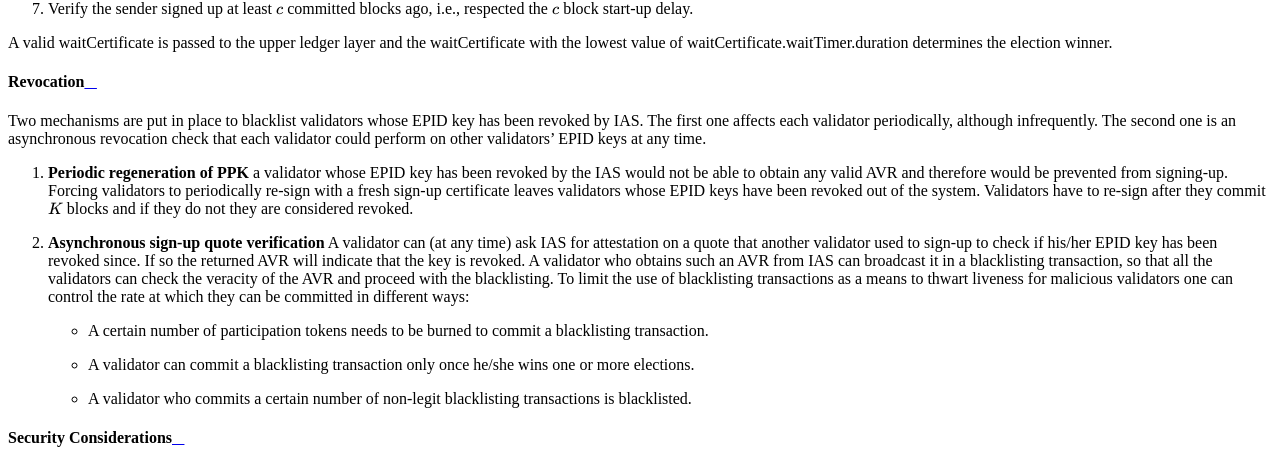
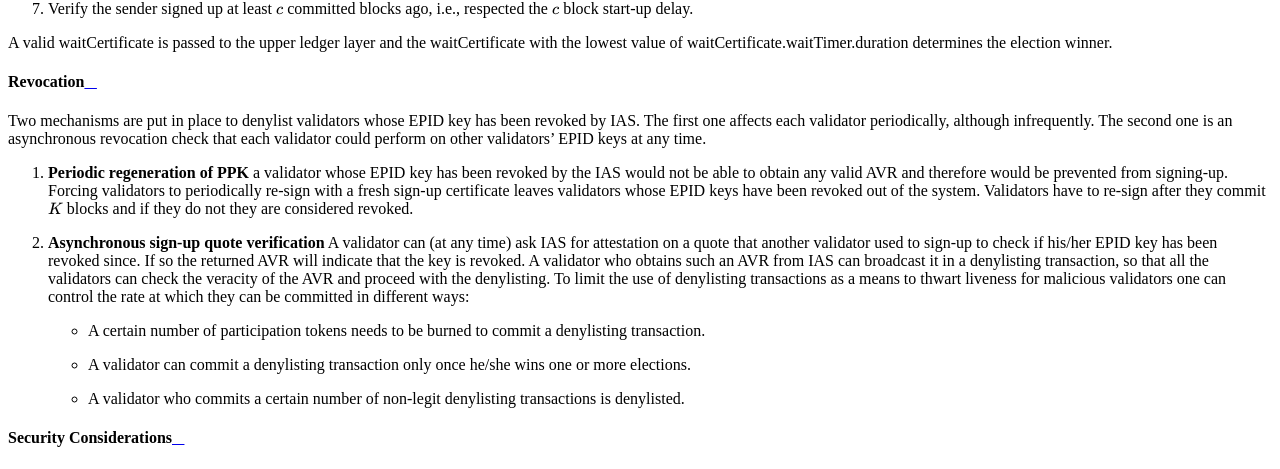
Before and after one commit to hyperledger-archives/sawtooth-poet, a Sphinx documentation site: the page built from docs/source/architecture/poet.rst, in a window 1280 px wide and 900 px high, scrolled down 7198 px. Shown: the part 148-617 px from the top of the window. Built offline with Sphinx 7.4.7 and the Read the Docs theme 2.0.0, drawn with Linux system fonts in a browser that asks for light colours; formulas are drawn with MathJax 3; some of the changed text lies outside the part shown.

Commit message:
Revise doc text for inclusive terminology
Adopt Linux Kernel code-style for inclusive replacements for
master/slave and blacklist/whitelist.

See:
https://github.com/torvalds/linux/commit/49decddd39e5f6132ccd7d9fdc3d7c470b0061bb
https://github.com/torvalds/linux/blob/a5f526ecb075a08c4a082355020166c7fe13ae27/Documentation/process/coding-style.rst#4-naming
git://git.kernel.org/pub/scm/linux/kernel/git/djbw/linux
https://lkml.org/lkml/2020/7/4/229

Signed-off-by: Dan Middleton <dan.middleton@intel.com>

```diff
--- a/docs/source/architecture/poet.rst
+++ b/docs/source/architecture/poet.rst
@@ -17,7 +17,7 @@ At a high-level, PoET stochastically elects individual peers to execute requests
 at a given target rate. Individual peers sample an exponentially distributed
 random variable and wait for an amount of time dictated by the sample. The peer
 with the smallest sample wins the election. Cheating is prevented through the
-use of a trusted execution environment, identity verification and blacklisting
+use of a trusted execution environment, identity verification and denylisting
 based on asymmetric key cryptography, and an additional set of election
 policies.
 
@@ -471,10 +471,10 @@ determines the election winner.
 Revocation
 ----------
 
-Two mechanisms are put in place to blacklist validators whose EPID key has been
+Two mechanisms are put in place to denylist validators whose EPID key has been
 revoked by IAS. The first one affects each validator periodically, although
 infrequently. The second one is an asynchronous revocation check that each
-validator could perform on other validators' EPID keys  at any time.
+validator could perform on other validators' EPID keys at any time.
 
 1. **Periodic regeneration of PPK** a validator whose EPID key has been revoked
    by the IAS would not be able to obtain any valid AVR and therefore would be
@@ -487,20 +487,20 @@ validator could perform on other validators' EPID keys  at any time.
    IAS for attestation on a quote that another validator used to sign-up to
    check if his/her EPID key has been revoked since. If so the returned AVR will
    indicate that the key is revoked. A validator who obtains such an AVR from
-   IAS can broadcast it in a blacklisting transaction, so that all the
+   IAS can broadcast it in a denylisting transaction, so that all the
    validators can check the veracity of the AVR and proceed with the
-   blacklisting. To limit the use of blacklisting transactions as a means to
+   denylisting. To limit the use of denylisting transactions as a means to
    thwart liveness for malicious validators one can control the rate at which
    they can be committed in different ways:
 
    * A certain number of participation tokens needs to be burned to commit a
-     blacklisting transaction.
+     denylisting transaction.
 
-   * A validator can commit a blacklisting transaction only once he/she wins one
+   * A validator can commit a denylisting transaction only once he/she wins one
      or more elections.
 
-   * A validator who commits a certain number of non-legit blacklisting
-     transactions is blacklisted.
+   * A validator who commits a certain number of non-legit denylisting
+     transactions is denylisted.
 
 Security Considerations
 -----------------------
```
